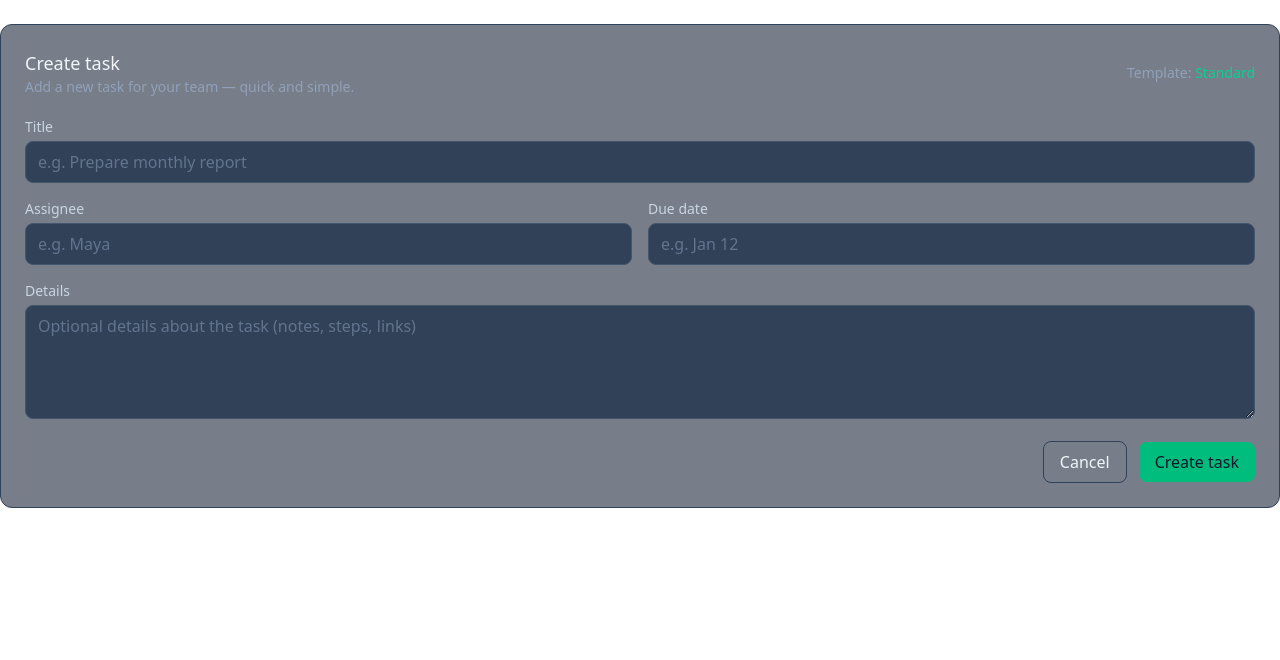
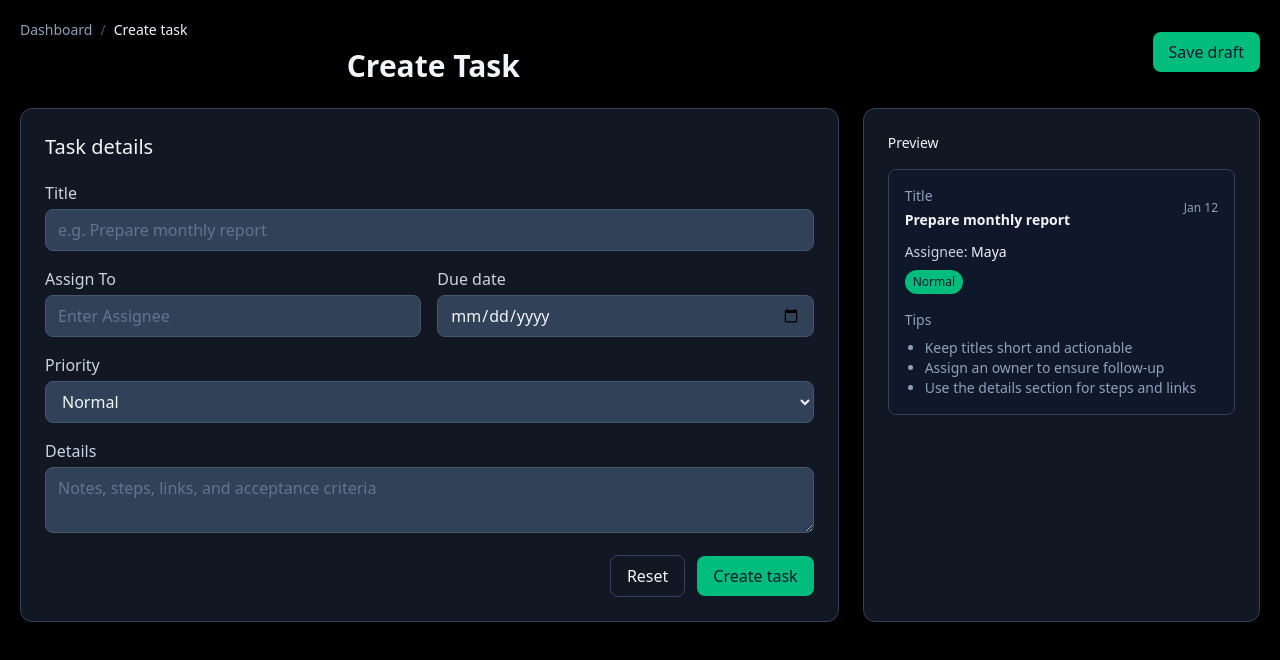
Before and after one commit to sajal-pakira/StaffSync, a React (Vite) app: page /create-task in a window 1280 px wide. Shown: the top 660 px of the page. Built offline with nearby package versions, Linux system fonts and the light colour scheme.

Commit message:
basic CreateTask page is done

```diff
--- a/src/pages/CreateTask.jsx
+++ b/src/pages/CreateTask.jsx
@@ -1,55 +1,115 @@
+import { Link } from "react-router-dom";
+
 const CreateTask = () => {
   return (
-    <div className="mt-6 rounded-xl bg-slate-800/60 border border-slate-700 p-6">
-      <div className="flex items-center justify-between">
-        <div>
-          <h3 className="text-lg font-medium text-slate-100">Create task</h3>
-          <p className="text-sm text-slate-400">
-            Add a new task for your team — quick and simple.
-          </p>
-        </div>
-        <div className="text-sm text-slate-400">
-          Template: <span className="text-emerald-400">Standard</span>
+    <div className="min-h-screen bg-black">
+      <div className="text-black max-w-7xl mx-auto p-5">
+        {/* Page header */}
+        <div className="mb-6 flex items-center justify-between">
+          <div className="w-2/3">
+            <nav className="text-sm text-slate-400 mb-2">
+              <Link to="/admin" className="hover:underline text-slate-400">
+                Dashboard
+              </Link>
+              <span className="mx-2 text-slate-600">/</span>
+              <span className="text-slate-100">Create task</span>
+            </nav>
+            <div className="flex justify-center items-center w-full">
+              <h1 className="text-3xl font-semibold text-slate-100">
+                Create Task
+              </h1>
             </div>
           </div>
 
+          <div className="flex gap-3">
+            {/* <button className="py-2 px-4 rounded-lg border border-slate-700 hover:bg-slate-700 text-slate-100">
+              Cancel
+            </button> */}
+            <button className="py-2 px-4 rounded-lg bg-emerald-500 hover:bg-emerald-600 text-slate-900 font-medium">
+              Save draft
+            </button>
+          </div>
+        </div>
+
+        {/* Content area */}
+        <div className="grid grid-cols-1 lg:grid-cols-3 gap-6">
+          {/* Main form */}
+          <main className="lg:col-span-2 rounded-xl bg-slate-800/60 border border-slate-700 p-6">
+            <h2 className="text-xl font-medium text-slate-100">Task details</h2>
+
             <form className="mt-5 grid grid-cols-1 gap-4">
               <div>
-          <label className="text-sm text-slate-300 mb-1 block">Title</label>
+                <label className="text-md text-slate-300 mb-1 block">
+                  Title
+                </label>
                 <input
+                  placeholder="e.g. Prepare monthly report"
                   className="w-full px-3 py-2 rounded-lg bg-slate-700 text-slate-100 border border-slate-600 placeholder:text-slate-500 focus:outline-none focus:ring-2 focus:ring-emerald-400"
-            placeholder="e.g. Prepare monthly report"
                 />
               </div>
 
               <div className="grid grid-cols-1 md:grid-cols-2 gap-4">
                 <div>
-            <label className="text-sm text-slate-300 mb-1 block">
-              Assignee
+                  <label className="text-md text-slate-300 mb-1 block">
+                    Assign To
                   </label>
+                  {/* <select className="w-full px-3 py-2 rounded-lg bg-slate-700 text-slate-100 border border-slate-600 placeholder:text-slate-500 focus:outline-none focus:ring-2 focus:ring-emerald-400">
+                    <option>-- Select --</option>
+                    <option>Maya</option>
+                    <option>Alex</option>
+                    <option>Jordan</option>
+                    <option>Priya</option>
+                  </select> */}
                   <input
+                    placeholder="Enter Assignee"
                     className="w-full px-3 py-2 rounded-lg bg-slate-700 text-slate-100 border border-slate-600 placeholder:text-slate-500 focus:outline-none focus:ring-2 focus:ring-emerald-400"
-              placeholder="e.g. Maya"
                   />
                 </div>
 
                 <div>
-            <label className="text-sm text-slate-300 mb-1 block">
+                  <label className="text-md text-slate-300 mb-1 block">
                     Due date
                   </label>
                   <input
-              className="w-full px-3 py-2 rounded-lg bg-slate-700 text-slate-100 border border-slate-600 placeholder:text-slate-500 focus:outline-none focus:ring-2 focus:ring-emerald-400"
-              placeholder="e.g. Jan 12"
+                    type="date"
+                    placeholder=""
+                    className="w-full px-3 py-2 rounded-lg bg-slate-700 text-slate-100 border border-slate-600 placeholder:text-slate-500 focus:outline-none focus:ring-2 focus:ring-emerald-400 text-md"
                   />
                 </div>
               </div>
 
+              <div className="grid grid-cols-1 md:grid-cols-1 gap-4">
                 <div>
-          <label className="text-sm text-slate-300 mb-1 block">Details</label>
+                  <label className="text-md text-slate-300 mb-1 block">
+                    Priority
+                  </label>
+                  <select className="w-full px-3 py-2 rounded-lg bg-slate-700 text-slate-100 border border-slate-600 focus:outline-none focus:ring-2 focus:ring-emerald-400">
+                    <option>Normal</option>
+                    <option>High</option>
+                    <option>Low</option>
+                  </select>
+                </div>
+
+                {/* <div>
+                  <label className="text-sm text-slate-300 mb-1 block">
+                    Status
+                  </label>
+                  <select className="w-full px-3 py-2 rounded-lg bg-slate-700 text-slate-100 border border-slate-600 focus:outline-none focus:ring-2 focus:ring-emerald-400">
+                    <option>Open</option>
+                    <option>In Progress</option>
+                    <option>Completed</option>
+                  </select>
+                </div> */}
+              </div>
+
+              <div>
+                <label className="text-md text-slate-300 mb-1 block">
+                  Details
+                </label>
                 <textarea
-            rows={4}
+                  rows={2}
+                  placeholder="Notes, steps, links, and acceptance criteria"
                   className="w-full px-3 py-2 rounded-lg bg-slate-700 text-slate-100 border border-slate-600 placeholder:text-slate-500 focus:outline-none focus:ring-2 focus:ring-emerald-400"
-            placeholder="Optional details about the task (notes, steps, links)"
                 />
               </div>
 
@@ -58,7 +118,7 @@ const CreateTask = () => {
                   type="button"
                   className="py-2 px-4 rounded-lg border border-slate-700 hover:bg-slate-700 text-slate-100"
                 >
-            Cancel
+                  Reset
                 </button>
                 <button
                   type="button"
@@ -68,6 +128,47 @@ const CreateTask = () => {
                 </button>
               </div>
             </form>
+          </main>
+
+          {/* Side panel */}
+          <aside className="rounded-xl bg-slate-800/60 border border-slate-700 p-6 text-sm text-slate-400">
+            <h4 className="text-slate-100 font-medium">Preview</h4>
+            <div className="mt-4 p-4 rounded-lg bg-slate-900 border border-slate-700 text-slate-100">
+              <div className="flex items-center justify-between">
+                <div>
+                  <div className="text-sm text-slate-400">Title</div>
+                  <div className="mt-1 font-semibold">
+                    Prepare monthly report
+                  </div>
+                </div>
+                <div className="text-xs text-slate-400">Jan 12</div>
+              </div>
+
+              <div className="mt-3 text-sm text-slate-300">
+                Assignee:{" "}
+                <span className="text-slate-100 font-medium">Maya</span>
+              </div>
+              <div className="mt-2 flex items-center gap-2">
+                <span className="px-2 py-1 rounded-full bg-emerald-500 text-slate-900 text-xs">
+                  Normal
+                </span>
+                {/* <span className="px-2 py-1 rounded-full bg-slate-600 text-slate-100 text-xs">
+                  Open
+                </span> */}
+              </div>
+
+              <div className="mt-4 text-sm text-slate-400">Tips</div>
+              <ul className="list-disc ml-5 mt-2 text-sm text-slate-400">
+                <li>Keep titles short and actionable</li>
+                <li>Assign an owner to ensure follow-up</li>
+                <li>Use the details section for steps and links</li>
+              </ul>
+            </div>
+
+
+          </aside>
+        </div>
+      </div>
     </div>
   );
 };
```
Lines whose indentation alone changed are shown as unchanged.
